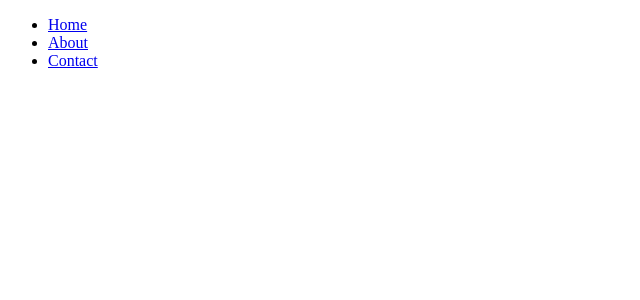
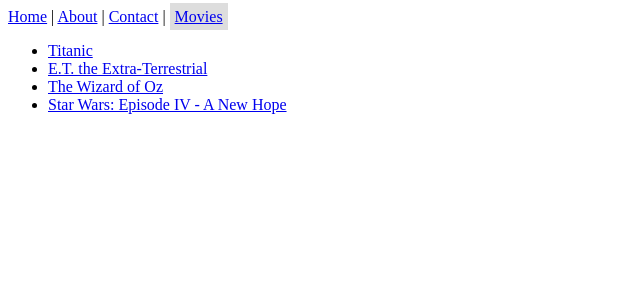
Before and after one commit to craigmckeachie/a9_demos, an Angular app: page /movies in a window 1280 px wide. Before the commit this address led to /. Shown: the top 300 px of the page, without its empty margins (0-640 px from the left). Built offline with nearby package versions, Linux system fonts and the light colour scheme.

Commit message:
complete

```diff
--- a/src/app/app.component.ts
+++ b/src/app/app.component.ts
@@ -3,14 +3,22 @@ import { Component } from '@angular/core';
 @Component({
   selector: 'app-root',
   template: `
-      <ul>
-        <li routerLinkActive="active" ><a [routerLink]="['/home']">Home</a></li>
-        <li routerLinkActive="active"><a [routerLink]="['/about']">About</a></li>
-        <li routerLinkActive="active"><a [routerLink]="['/contact']">Contact</a></li>
-      </ul>
+      <nav>
+        <a routerLinkActive="active" [routerLink]="['/home']">Home</a> |
+        <a routerLinkActive="active" [routerLink]="['/about']">About</a> |
+        <a routerLinkActive="active" [routerLink]="['/contact']">Contact</a> |
+        <a routerLinkActive="active" [routerLink]="['/movies']">Movies</a>
+      </nav>
     <router-outlet></router-outlet>
   `,
-  styles: []
+  styles: [
+    `
+      .active {
+        background-color: #dddddd;
+        padding: 5px;
+      }
+    `
+  ]
 })
 export class AppComponent {
   title = 'playground';
--- a/src/app/app.module.ts
+++ b/src/app/app.module.ts
@@ -6,6 +6,7 @@ import { AppComponent } from './app.component';
 import { HomeComponent } from './home/home.component';
 import { AboutComponent } from './about/about.component';
 import { ContactComponent } from './contact/contact.component';
+import { MoviesModule } from './movies/movies.module';
 
 @NgModule({
   declarations: [
@@ -16,7 +17,8 @@ import { ContactComponent } from './contact/contact.component';
   ],
   imports: [
     BrowserModule,
-    AppRoutingModule
+    AppRoutingModule,
+    MoviesModule
   ],
   providers: [],
   bootstrap: [AppComponent]
--- /dev/null
+++ b/src/app/movies/movie-detail/movie-detail.component.ts
@@ -0,0 +1,32 @@
+import { Component, OnInit } from '@angular/core';
+import { Movie } from '../shared/movie.model';
+import { MovieService } from '../shared/movie.service';
+import { ActivatedRoute } from '@angular/router';
+
+@Component({
+  selector: 'app-movie-detail',
+  template: `
+    <div *ngIf="movie">
+      <h5>{{movie.name}}</h5>
+      <p>
+        {{movie.description}}
+      </p>
+    </div>
+  `,
+  styles: []
+})
+export class MovieDetailComponent implements OnInit {
+  movie: Movie;
+
+  constructor(
+    private movieService: MovieService,
+    private route: ActivatedRoute
+  ) {}
+
+  ngOnInit() {
+    this.route.params.subscribe(p => {
+      const id = +p['id'];
+      this.movieService.find(id).subscribe(m => (this.movie = m));
+    });
+  }
+}
--- /dev/null
+++ b/src/app/movies/movie-list/movie-list.component.ts
@@ -0,0 +1,26 @@
+import { Component, OnInit } from '@angular/core';
+import { Movie } from '../shared/movie.model';
+import { MovieService } from '../shared/movie.service';
+
+@Component({
+  selector: 'app-movie-list',
+  template: `
+  <div>
+  <ul>
+      <li *ngFor="let movie of movies" >
+          <a [routerLink]="['detail', movie.id]">{{movie.name}}</a>
+      </li>
+  </ul>
+  </div>
+  `,
+  styles: []
+})
+export class MovieListComponent implements OnInit {
+  movies: Movie[];
+
+  constructor(private movieService: MovieService) {}
+
+  ngOnInit() {
+    this.movieService.list().subscribe(data => (this.movies = data));
+  }
+}
--- /dev/null
+++ b/src/app/movies/shared/mock-movies.ts
@@ -0,0 +1,26 @@
+import { Movie } from './movie.model';
+
+export const MOVIES: Movie[] = [
+  new Movie(
+    1,
+    ' Titanic',
+    'A seventeen-year-old aristocrat falls in love with a kind but poor artist aboard the luxurious, ill-fated R.M.S. Titanic.'
+  ),
+  new Movie(
+    2,
+    ' E.T. the Extra-Terrestrial',
+    'A troubled child summons the courage to help a friendly alien escape Earth and return to his home world.'
+  ),
+  new Movie(
+    3,
+    'The Wizard of Oz',
+    // tslint:disable-next-line:max-line-length
+    'Dorothy Gale is swept away from a farm in Kansas to a magical land of Oz in a tornado and embarks on a quest with her new friends to see the Wizard who can help her return home in Kansas and help her friends as well.'
+  ),
+  new Movie(
+    4,
+    'Star Wars: Episode IV - A New Hope ',
+    // tslint:disable-next-line:max-line-length
+    'Luke Skywalker joins forces with a Jedi Knight, a cocky pilot, a Wookiee and two droids to save the galaxy from the Empire/`s world-destroying battle-station while also attempting to rescue Princess Leia from the evil Darth Vader.'
+  )
+];
--- /dev/null
+++ b/src/app/movies/shared/movie.model.ts
@@ -0,0 +1,7 @@
+export class Movie {
+  constructor(
+    public id: number,
+    public name: string,
+    public description: string
+  ) {}
+}
--- /dev/null
+++ b/src/app/movies/shared/movie.service.ts
@@ -0,0 +1,20 @@
+import { Injectable } from '@angular/core';
+import { Observable, of } from 'rxjs';
+import { Movie } from './movie.model';
+import { MOVIES } from './mock-movies';
+
+@Injectable({
+  providedIn: 'root'
+})
+export class MovieService {
+
+  constructor() { }
+  list(): Observable<Movie[]> {
+    return of(MOVIES);
+  }
+
+  find(id: number): Observable<Movie> {
+    const movie = MOVIES.find(m => m.id === id);
+    return of(movie);
+  }
+}
```
Also changed, not shown: src/app/movies/movies-routing.module.ts (added, +20 -0 lines), src/app/movies/movies.module.ts (added, +15 -0 lines).
